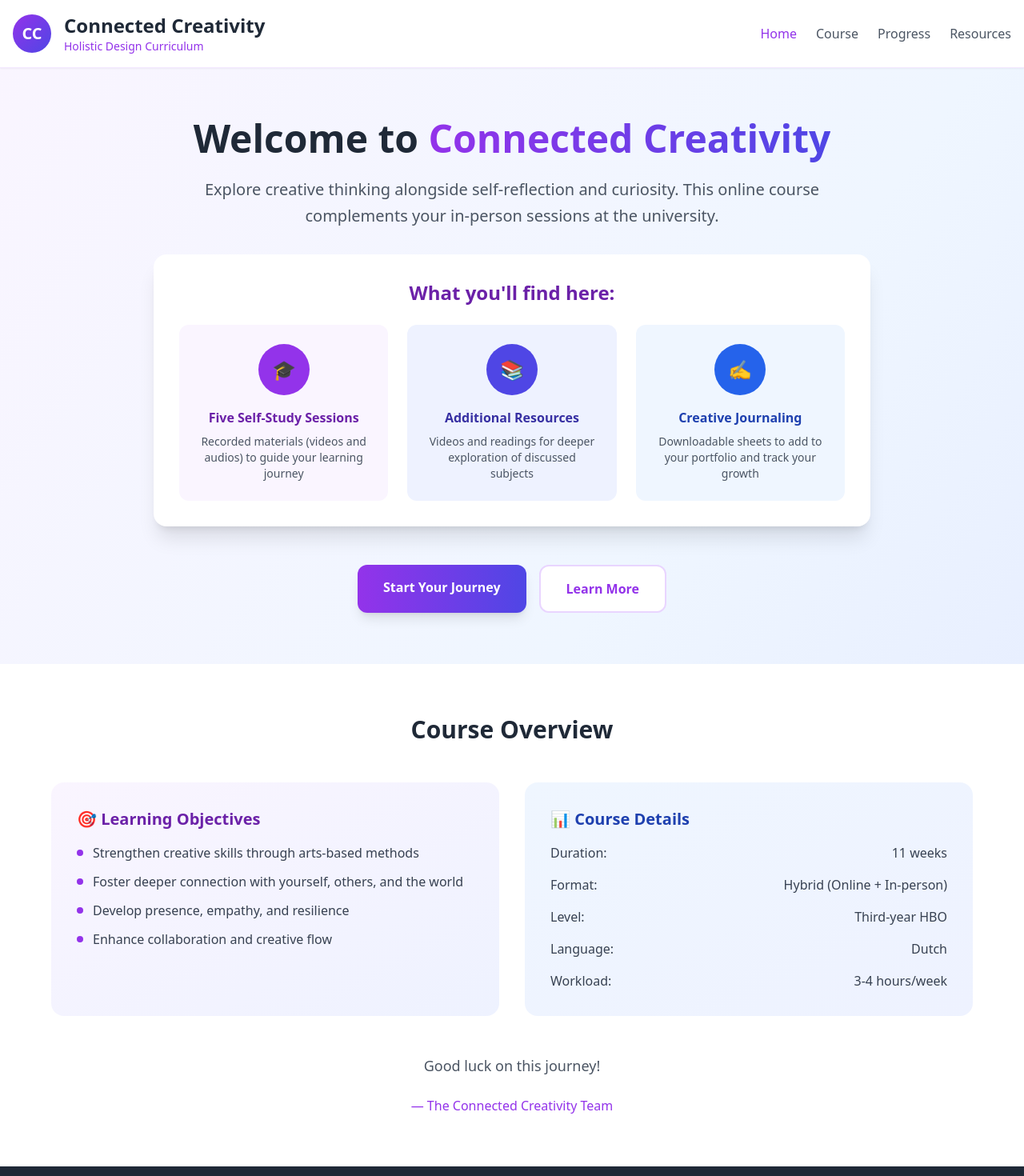
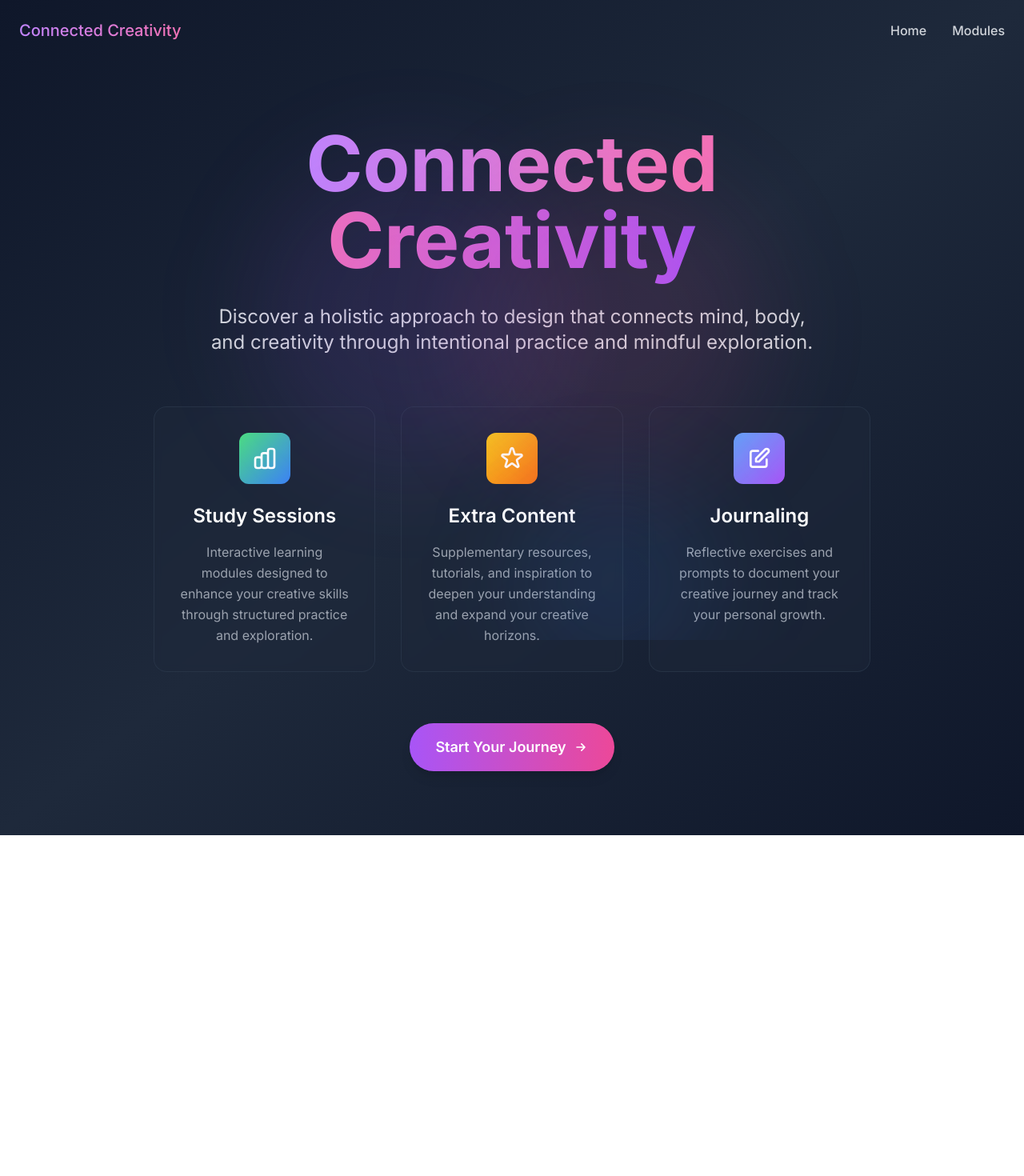
Before and after one commit to MartijnMesman/ConnectedCreativity, a Next.js app: page / in a window 1280 px wide. Shown: the top 1470 px of the page at 80% size. After the commit the page ends 1044 px from the top, so only its background shows below. Built offline with nearby package versions, Linux system fonts and the light colour scheme.

Commit message:
Connected Creativity - Dark Theme Landing Page

```diff
--- a/src/app/globals.css
+++ b/src/app/globals.css
@@ -1,3 +1,120 @@
 @tailwind base;
 @tailwind components;
 @tailwind utilities;
+
+@import url('https://fonts.googleapis.com/css2?family=Inter:wght@300;400;500;600;700;800;900&display=swap');
+
+* {
+  box-sizing: border-box;
+  padding: 0;
+  margin: 0;
+}
+
+html,
+body {
+  max-width: 100vw;
+  overflow-x: hidden;
+  font-family: 'Inter', sans-serif;
+}
+
+body {
+  color: rgb(var(--foreground-rgb));
+  background: linear-gradient(
+      to bottom,
+      transparent,
+      rgb(var(--background-end-rgb))
+    )
+    rgb(var(--background-start-rgb));
+}
+
+a {
+  color: inherit;
+  text-decoration: none;
+}
+
+/* Custom scrollbar */
+::-webkit-scrollbar {
+  width: 8px;
+}
+
+::-webkit-scrollbar-track {
+  background: #1e293b;
+}
+
+::-webkit-scrollbar-thumb {
+  background: #475569;
+  border-radius: 4px;
+}
+
+::-webkit-scrollbar-thumb:hover {
+  background: #64748b;
+}
+
+/* Smooth animations */
+* {
+  transition-property: color, background-color, border-color, text-decoration-color, fill, stroke, opacity, box-shadow, transform, filter, backdrop-filter;
+  transition-timing-function: cubic-bezier(0.4, 0, 0.2, 1);
+  transition-duration: 150ms;
+}
+
+/* Glass morphism effect */
+.glass {
+  background: rgba(255, 255, 255, 0.05);
+  backdrop-filter: blur(10px);
+  border: 1px solid rgba(255, 255, 255, 0.1);
+}
+
+/* Gradient text */
+.gradient-text {
+  background: linear-gradient(135deg, #a855f7, #ec4899, #8b5cf6);
+  -webkit-background-clip: text;
+  -webkit-text-fill-color: transparent;
+  background-clip: text;
+}
+
+/* Hover animations */
+.hover-lift {
+  transition: transform 0.3s ease, box-shadow 0.3s ease;
+}
+
+.hover-lift:hover {
+  transform: translateY(-8px);
+  box-shadow: 0 20px 40px rgba(0, 0, 0, 0.3);
+}
+
+/* Button animations */
+.btn-gradient {
+  background: linear-gradient(135deg, #8b5cf6, #ec4899);
+  position: relative;
+  overflow: hidden;
+}
+
+.btn-gradient::before {
+  content: '';
+  position: absolute;
+  top: 0;
+  left: -100%;
+  width: 100%;
+  height: 100%;
+  background: linear-gradient(90deg, transparent, rgba(255, 255, 255, 0.2), transparent);
+  transition: left 0.5s;
+}
+
+.btn-gradient:hover::before {
+  left: 100%;
+}
+
+/* Responsive design */
+@media (max-width: 768px) {
+  .container {
+    padding-left: 1rem;
+    padding-right: 1rem;
+  }
+}
+
+/* Dark theme optimizations */
+@media (prefers-color-scheme: dark) {
+  html {
+    color-scheme: dark;
+  }
+}
--- a/src/app/layout.tsx
+++ b/src/app/layout.tsx
@@ -1,9 +1,31 @@
 import type { Metadata } from 'next'
+import { Inter } from 'next/font/google'
 import './globals.css'
 
+const inter = Inter({
+  subsets: ['latin'],
+  display: 'swap',
+  variable: '--font-inter'
+})
+
 export const metadata: Metadata = {
-  title: 'Gemini Template - Tom Naberink',
-  description: 'Een template om te werken met Gemini AI - Gemaakt door Tom Naberink',
+  title: 'Connected Creativity - Holistic Design Curriculum',
+  description: 'Discover a holistic approach to design that connects mind, body, and creativity through intentional practice and mindful exploration.',
+  keywords: ['creativity', 'design', 'holistic', 'mindfulness', 'education', 'curriculum'],
+  authors: [{ name: 'Connected Creativity Team' }],
+  viewport: 'width=device-width, initial-scale=1',
+  themeColor: '#8b5cf6',
+  openGraph: {
+    title: 'Connected Creativity - Holistic Design Curriculum',
+    description: 'Discover a holistic approach to design that connects mind, body, and creativity through intentional practice and mindful exploration.',
+    type: 'website',
+    locale: 'en_US',
+  },
+  twitter: {
+    card: 'summary_large_image',
+    title: 'Connected Creativity - Holistic Design Curriculum',
+    description: 'Discover a holistic approach to design that connects mind, body, and creativity through intentional practice and mindful exploration.',
+  }
 }
 
 export default function RootLayout({
@@ -12,8 +34,8 @@ export default function RootLayout({
   children: React.ReactNode
 }) {
   return (
-    <html lang="nl">
-      <body className="bg-gray-100 min-h-screen" suppressHydrationWarning={true}>
+    <html lang="en" className={inter.variable}>
+      <body className={`${inter.className} antialiased`} suppressHydrationWarning={true}>
         {children}
       </body>
     </html>
--- a/src/app/page.tsx
+++ b/src/app/page.tsx
@@ -1,197 +1,109 @@
 import Link from 'next/link'
-import Image from 'next/image'
 
 export default function Home() {
   return (
-    <div className="min-h-screen bg-gradient-to-br from-purple-50 via-blue-50 to-indigo-100">
+    <div className="min-h-screen bg-gradient-to-br from-slate-900 via-slate-800 to-slate-900">
       {/* Header */}
-      <header className="bg-white shadow-sm border-b border-purple-100">
-        <div className="container mx-auto px-4 py-4">
+      <header className="relative z-10">
+        <div className="container mx-auto px-6 py-6">
           <div className="flex items-center justify-between">
-            <div className="flex items-center space-x-4">
-              <div className="w-12 h-12 bg-gradient-to-br from-purple-600 to-indigo-600 rounded-full flex items-center justify-center">
-                <span className="text-white font-bold text-xl">CC</span>
+            <div className="flex items-center space-x-3">
+              <h1 className="text-xl font-medium text-transparent bg-clip-text bg-gradient-to-r from-purple-400 to-pink-400">
+                Connected Creativity
+              </h1>
             </div>
-              <div>
-                <h1 className="text-2xl font-bold text-gray-800">Connected Creativity</h1>
-                <p className="text-sm text-purple-600">Holistic Design Curriculum</p>
-              </div>
-            </div>
-            <nav className="hidden md:flex space-x-6">
-              <Link href="/" className="text-purple-600 hover:text-purple-800 font-medium">Home</Link>
-              <Link href="/course" className="text-gray-600 hover:text-purple-600">Course</Link>
-              <Link href="/progress" className="text-gray-600 hover:text-purple-600">Progress</Link>
-              <Link href="/resources" className="text-gray-600 hover:text-purple-600">Resources</Link>
+            <nav className="hidden md:flex space-x-8">
+              <Link href="/" className="text-gray-300 hover:text-white font-medium transition-colors duration-200">
+                Home
+              </Link>
+              <Link href="/course" className="text-gray-300 hover:text-white font-medium transition-colors duration-200">
+                Modules
+              </Link>
             </nav>
           </div>
         </div>
       </header>
 
-      {/* Hero Section */}
-      <section className="py-16 px-4">
-        <div className="container mx-auto text-center">
-          <div className="max-w-4xl mx-auto">
-            <h2 className="text-5xl font-bold text-gray-800 mb-6">
-              Welcome to <span className="text-transparent bg-clip-text bg-gradient-to-r from-purple-600 to-indigo-600">Connected Creativity</span>
-            </h2>
-            <p className="text-xl text-gray-600 mb-8 leading-relaxed">
-              Explore creative thinking alongside self-reflection and curiosity. This online course complements your in-person sessions at the university.
+      {/* Main Content */}
+      <main className="container mx-auto px-6 py-20">
+        <div className="text-center max-w-4xl mx-auto">
+          {/* Hero Title */}
+          <h1 className="text-6xl md:text-7xl lg:text-8xl font-bold mb-8 leading-tight">
+            <span className="text-transparent bg-clip-text bg-gradient-to-r from-purple-400 via-pink-400 to-purple-500">
+              Connected Creativity
+            </span>
+          </h1>
+
+          {/* Subtitle */}
+          <p className="text-xl md:text-2xl text-gray-300 mb-16 leading-relaxed max-w-3xl mx-auto">
+            Discover a holistic approach to design that connects mind, body,
+            <br />
+            and creativity through intentional practice and mindful exploration.
           </p>
 
-            <div className="bg-white rounded-2xl shadow-xl p-8 mb-12">
-              <h3 className="text-2xl font-bold text-purple-800 mb-6">What you'll find here:</h3>
-              <div className="grid md:grid-cols-3 gap-6">
-                <div className="text-center p-6 bg-purple-50 rounded-xl">
-                  <div className="w-16 h-16 bg-purple-600 rounded-full flex items-center justify-center mx-auto mb-4">
-                    <span className="text-white text-2xl">🎓</span>
+          {/* Feature Cards */}
+          <div className="grid md:grid-cols-3 gap-8 mb-16">
+            {/* Study Sessions Card */}
+            <div className="bg-slate-800/50 backdrop-blur-sm border border-slate-700/50 rounded-2xl p-8 hover:bg-slate-800/70 transition-all duration-300 hover:scale-105 hover:shadow-2xl">
+              <div className="w-16 h-16 mx-auto mb-6 bg-gradient-to-br from-green-400 to-blue-500 rounded-xl flex items-center justify-center">
+                <svg className="w-8 h-8 text-white" fill="none" stroke="currentColor" viewBox="0 0 24 24">
+                  <path strokeLinecap="round" strokeLinejoin="round" strokeWidth={2} d="M9 19v-6a2 2 0 00-2-2H5a2 2 0 00-2 2v6a2 2 0 002 2h2a2 2 0 002-2zm0 0V9a2 2 0 012-2h2a2 2 0 012 2v10m-6 0a2 2 0 002 2h2a2 2 0 002-2m0 0V5a2 2 0 012-2h2a2 2 0 012 2v14a2 2 0 01-2 2h-2a2 2 0 01-2-2z" />
+                </svg>
               </div>
-                  <h4 className="font-semibold text-purple-800 mb-2">Five Self-Study Sessions</h4>
-                  <p className="text-gray-600 text-sm">Recorded materials (videos and audios) to guide your learning journey</p>
+              <h3 className="text-2xl font-semibold text-white mb-4">Study Sessions</h3>
+              <p className="text-gray-400 leading-relaxed">
+                Interactive learning modules designed to enhance your creative skills through structured practice and exploration.
+              </p>
             </div>
 
-                <div className="text-center p-6 bg-indigo-50 rounded-xl">
-                  <div className="w-16 h-16 bg-indigo-600 rounded-full flex items-center justify-center mx-auto mb-4">
-                    <span className="text-white text-2xl">📚</span>
+            {/* Extra Content Card */}
+            <div className="bg-slate-800/50 backdrop-blur-sm border border-slate-700/50 rounded-2xl p-8 hover:bg-slate-800/70 transition-all duration-300 hover:scale-105 hover:shadow-2xl">
+              <div className="w-16 h-16 mx-auto mb-6 bg-gradient-to-br from-yellow-400 to-orange-500 rounded-xl flex items-center justify-center">
+                <svg className="w-8 h-8 text-white" fill="none" stroke="currentColor" viewBox="0 0 24 24">
+                  <path strokeLinecap="round" strokeLinejoin="round" strokeWidth={2} d="M11.049 2.927c.3-.921 1.603-.921 1.902 0l1.519 4.674a1 1 0 00.95.69h4.915c.969 0 1.371 1.24.588 1.81l-3.976 2.888a1 1 0 00-.363 1.118l1.518 4.674c.3.922-.755 1.688-1.538 1.118l-3.976-2.888a1 1 0 00-1.176 0l-3.976 2.888c-.783.57-1.838-.197-1.538-1.118l1.518-4.674a1 1 0 00-.363-1.118l-3.976-2.888c-.784-.57-.38-1.81.588-1.81h4.914a1 1 0 00.951-.69l1.519-4.674z" />
+                </svg>
               </div>
-                  <h4 className="font-semibold text-indigo-800 mb-2">Additional Resources</h4>
-                  <p className="text-gray-600 text-sm">Videos and readings for deeper exploration of discussed subjects</p>
+              <h3 className="text-2xl font-semibold text-white mb-4">Extra Content</h3>
+              <p className="text-gray-400 leading-relaxed">
+                Supplementary resources, tutorials, and inspiration to deepen your understanding and expand your creative horizons.
+              </p>
             </div>
 
-                <div className="text-center p-6 bg-blue-50 rounded-xl">
-                  <div className="w-16 h-16 bg-blue-600 rounded-full flex items-center justify-center mx-auto mb-4">
-                    <span className="text-white text-2xl">✍️</span>
+            {/* Journaling Card */}
+            <div className="bg-slate-800/50 backdrop-blur-sm border border-slate-700/50 rounded-2xl p-8 hover:bg-slate-800/70 transition-all duration-300 hover:scale-105 hover:shadow-2xl">
+              <div className="w-16 h-16 mx-auto mb-6 bg-gradient-to-br from-blue-400 to-purple-500 rounded-xl flex items-center justify-center">
+                <svg className="w-8 h-8 text-white" fill="none" stroke="currentColor" viewBox="0 0 24 24">
+                  <path strokeLinecap="round" strokeLinejoin="round" strokeWidth={2} d="M11 5H6a2 2 0 00-2 2v11a2 2 0 002 2h11a2 2 0 002-2v-5m-1.414-9.414a2 2 0 112.828 2.828L11.828 15H9v-2.828l8.586-8.586z" />
+                </svg>
               </div>
-                  <h4 className="font-semibold text-blue-800 mb-2">Creative Journaling</h4>
-                  <p className="text-gray-600 text-sm">Downloadable sheets to add to your portfolio and track your growth</p>
-                </div>
+              <h3 className="text-2xl font-semibold text-white mb-4">Journaling</h3>
+              <p className="text-gray-400 leading-relaxed">
+                Reflective exercises and prompts to document your creative journey and track your personal growth.
+              </p>
             </div>
           </div>
 
-            <div className="flex flex-col sm:flex-row gap-4 justify-center">
+          {/* CTA Button */}
+          <div className="flex justify-center">
             <Link
               href="/course"
-                className="px-8 py-4 bg-gradient-to-r from-purple-600 to-indigo-600 text-white rounded-xl font-semibold hover:from-purple-700 hover:to-indigo-700 transition-all duration-200 shadow-lg hover:shadow-xl"
+              className="inline-flex items-center px-8 py-4 bg-gradient-to-r from-purple-500 to-pink-500 text-white text-lg font-semibold rounded-full hover:from-purple-600 hover:to-pink-600 transition-all duration-300 transform hover:scale-105 hover:shadow-2xl shadow-lg"
             >
               Start Your Journey
-              </Link>
-              <Link
-                href="/about"
-                className="px-8 py-4 bg-white text-purple-600 rounded-xl font-semibold border-2 border-purple-200 hover:border-purple-400 transition-all duration-200"
-              >
-                Learn More
+              <svg className="w-5 h-5 ml-2" fill="none" stroke="currentColor" viewBox="0 0 24 24">
+                <path strokeLinecap="round" strokeLinejoin="round" strokeWidth={2} d="M13 7l5 5m0 0l-5 5m5-5H6" />
+              </svg>
             </Link>
           </div>
         </div>
+      </main>
+
+      {/* Background Elements */}
+      <div className="fixed inset-0 overflow-hidden pointer-events-none">
+        <div className="absolute top-1/4 left-1/4 w-96 h-96 bg-purple-500/10 rounded-full blur-3xl"></div>
+        <div className="absolute bottom-1/4 right-1/4 w-96 h-96 bg-pink-500/10 rounded-full blur-3xl"></div>
+        <div className="absolute top-3/4 left-1/2 w-64 h-64 bg-blue-500/10 rounded-full blur-3xl"></div>
       </div>
-      </section>
-
-      {/* Course Overview */}
-      <section className="py-16 bg-white">
-        <div className="container mx-auto px-4">
-          <div className="max-w-6xl mx-auto">
-            <h3 className="text-3xl font-bold text-center text-gray-800 mb-12">Course Overview</h3>
-
-            <div className="grid md:grid-cols-2 gap-8 mb-12">
-              <div className="bg-gradient-to-br from-purple-50 to-indigo-50 rounded-2xl p-8">
-                <h4 className="text-xl font-bold text-purple-800 mb-4">🎯 Learning Objectives</h4>
-                <ul className="space-y-3 text-gray-700">
-                  <li className="flex items-start">
-                    <span className="w-2 h-2 bg-purple-600 rounded-full mt-2 mr-3 flex-shrink-0"></span>
-                    Strengthen creative skills through arts-based methods
-                  </li>
-                  <li className="flex items-start">
-                    <span className="w-2 h-2 bg-purple-600 rounded-full mt-2 mr-3 flex-shrink-0"></span>
-                    Foster deeper connection with yourself, others, and the world
-                  </li>
-                  <li className="flex items-start">
-                    <span className="w-2 h-2 bg-purple-600 rounded-full mt-2 mr-3 flex-shrink-0"></span>
-                    Develop presence, empathy, and resilience
-                  </li>
-                  <li className="flex items-start">
-                    <span className="w-2 h-2 bg-purple-600 rounded-full mt-2 mr-3 flex-shrink-0"></span>
-                    Enhance collaboration and creative flow
-                  </li>
-                </ul>
-              </div>
-
-              <div className="bg-gradient-to-br from-blue-50 to-indigo-50 rounded-2xl p-8">
-                <h4 className="text-xl font-bold text-blue-800 mb-4">📊 Course Details</h4>
-                <div className="space-y-4 text-gray-700">
-                  <div className="flex justify-between">
-                    <span className="font-medium">Duration:</span>
-                    <span>11 weeks</span>
-                  </div>
-                  <div className="flex justify-between">
-                    <span className="font-medium">Format:</span>
-                    <span>Hybrid (Online + In-person)</span>
-                  </div>
-                  <div className="flex justify-between">
-                    <span className="font-medium">Level:</span>
-                    <span>Third-year HBO</span>
-                  </div>
-                  <div className="flex justify-between">
-                    <span className="font-medium">Language:</span>
-                    <span>Dutch</span>
-                  </div>
-                  <div className="flex justify-between">
-                    <span className="font-medium">Workload:</span>
-                    <span>3-4 hours/week</span>
-                  </div>
-                </div>
-              </div>
-            </div>
-
-            <div className="text-center">
-              <p className="text-lg text-gray-600 mb-6">
-                Good luck on this journey!
-              </p>
-              <p className="text-purple-600 font-medium">
-                — The Connected Creativity Team
-              </p>
-            </div>
-          </div>
-        </div>
-      </section>
-
-      {/* Footer */}
-      <footer className="bg-gray-800 text-white py-12">
-        <div className="container mx-auto px-4">
-          <div className="grid md:grid-cols-3 gap-8">
-            <div>
-              <div className="flex items-center space-x-3 mb-4">
-                <div className="w-10 h-10 bg-gradient-to-br from-purple-600 to-indigo-600 rounded-full flex items-center justify-center">
-                  <span className="text-white font-bold">CC</span>
-                </div>
-                <span className="text-xl font-bold">Connected Creativity</span>
-              </div>
-              <p className="text-gray-400">
-                A holistic design curriculum fostering creativity, connection, and personal growth.
-              </p>
-            </div>
-
-            <div>
-              <h5 className="font-semibold mb-4">Quick Links</h5>
-              <ul className="space-y-2 text-gray-400">
-                <li><Link href="/course" className="hover:text-white">Course Modules</Link></li>
-                <li><Link href="/progress" className="hover:text-white">Track Progress</Link></li>
-                <li><Link href="/resources" className="hover:text-white">Resources</Link></li>
-                <li><Link href="/support" className="hover:text-white">Support</Link></li>
-              </ul>
-            </div>
-
-            <div>
-              <h5 className="font-semibold mb-4">Contact</h5>
-              <p className="text-gray-400 mb-2">University of Applied Sciences</p>
-              <p className="text-gray-400 mb-2">Creative Design Department</p>
-              <p className="text-gray-400">info@connectedcreativity.edu</p>
-            </div>
-          </div>
-
-          <div className="border-t border-gray-700 mt-8 pt-8 text-center text-gray-400">
-            <p>&copy; 2024 Connected Creativity. All rights reserved.</p>
-          </div>
-        </div>
-      </footer>
     </div>
   )
 }
```
Lines whose indentation alone changed are shown as unchanged.
